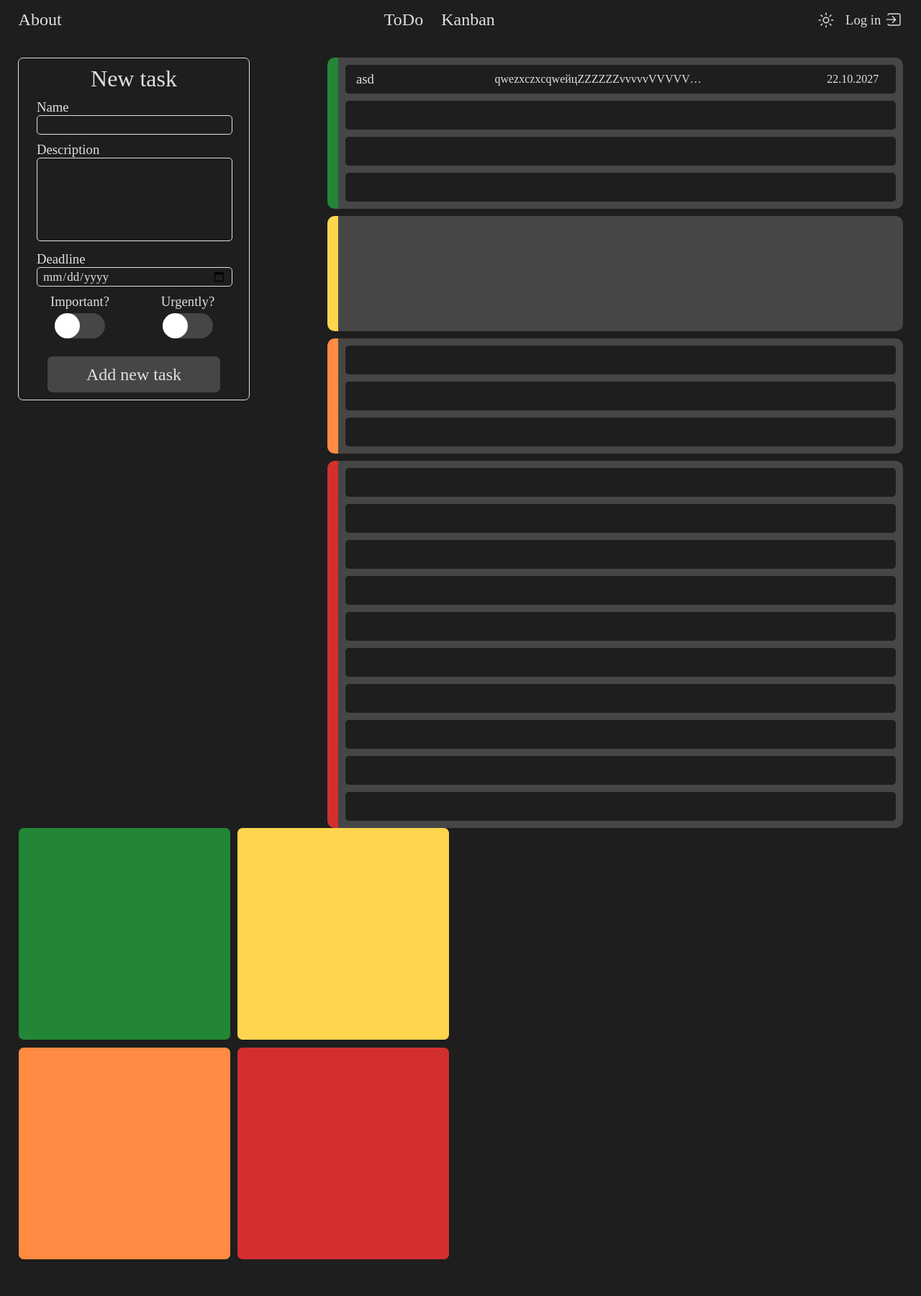
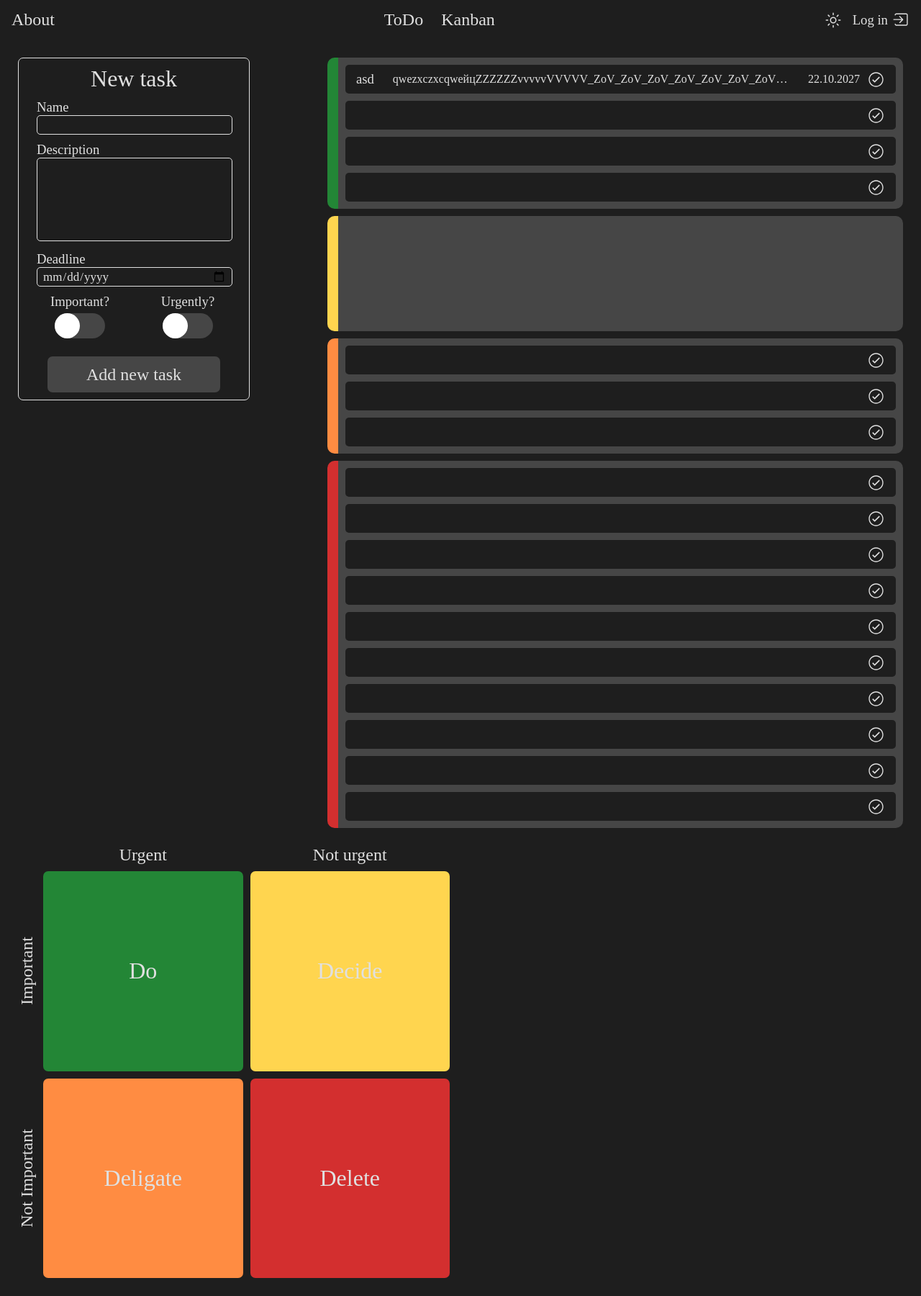
Before and after one commit to praes666/TaskMaster, a React (Vite) app in the folder front/: page /todo in a window 1280 px wide. Shown: the whole page at 72% size. Before the commit the page ends 1775 px from the top, so only its background shows below. Built offline with nearby package versions, Linux system fonts and the light colour scheme.

Commit message:
Полная верстка тудушника

```diff
--- a/front/src/components/pages/page404.tsx
+++ b/front/src/components/pages/page404.tsx
@@ -1,9 +1,9 @@
 import { Link } from "react-router-dom"
 export default function page404() {
     return <div style={{display: 'flex', justifyContent: 'center', alignItems: 'center', height: '75%', flexDirection: 'column'}}>
-        <h1>
+        <h1  style={{color: 'var(--third-color)'}}>
             Cтраница не найдена
         </h1>
-        <Link to='/about' style={{textDecoration: 'none', color: '#000'}}>На главную</Link>
+        <Link to='/about' style={{textDecoration: 'none', color: 'var(--third-color)'}}>На главную</Link>
     </div>
 }
--- a/front/src/components/pages/todo.tsx
+++ b/front/src/components/pages/todo.tsx
@@ -1,7 +1,5 @@
+import { IoIosCheckmarkCircleOutline } from "react-icons/io";
 import '../../styles/todo_page.scss'
-import {Simulate} from "react-dom/test-utils";
-import dragOver = Simulate.dragOver;
-import resize = Simulate.resize;
 
 export default function todo(){
 
@@ -14,9 +12,16 @@ export default function todo(){
     function EisTask({ task }){
         return(
             <div className='eis_task'>
-                <h3>{task?.name}</h3>
-                <p>{task?.description}</p>
-                <h4>{task?.deadline}</h4>
+                <div className='task_left'>
+                    <h3>{task?.name}</h3>
+                </div>
+                <div className='task_center'>
+                    <p>{task?.description}</p>
+                </div>
+                <div className='task_right'>
+                    <h4>{task?.deadline}</h4>
+                    <IoIosCheckmarkCircleOutline className='done_checkmark'/>
+                </div>
             </div>
         )
     }
@@ -32,8 +37,7 @@ export default function todo(){
                     </div>
                     <div className='task_title'>
                         <h3>Description</h3>
-                        {/*<input style={{height: '100px', textAlign: 'start'}}  type="text" name="" id=""/>*/}
-                        <textarea style={{resize: 'none', height: '100px', padding: '7px'}} name="" id="" ></textarea>
+                        <textarea style={{resize: 'none', height: '100px', padding: '7px'}} name="" id=""></textarea>
                     </div>
                     <div className='task_title'>
                         <h3>Deadline</h3>
@@ -71,12 +75,32 @@ export default function todo(){
             </div>
 
             <div className='eis_div'>
-                <div style={{backgroundColor: 'var(--green)'}}></div>
-                <div style={{backgroundColor: 'var(--yellow)'}}></div>
-                <div style={{backgroundColor: 'var(--orange)'}}></div>
-                <div style={{backgroundColor: 'var(--red)'}}></div>
+                <div></div>
+                <div className='eis_side_text'>
+                    <h2>Urgent</h2>
+                </div>
+                <div className='eis_side_text'>
+                    <h2>Not urgent</h2>
+                </div>
+                <div className='eis_side_text'>
+                    <h2  style={{transform: 'rotate(270deg)'}}>Important</h2>
+                </div>
+                <div style={{backgroundColor: 'var(--green)'}}>
+                    <h1>Do</h1>
+                </div>
+                <div style={{backgroundColor: 'var(--yellow)'}}>
+                    <h1>Decide</h1>
+                </div>
+                <div className='eis_side_text'>
+                    <h2  style={{transform: 'rotate(270deg)'}}>Not Important</h2>
+                </div>
+                <div style={{backgroundColor: 'var(--orange)'}}>
+                    <h1>Deligate</h1>
+                </div>
+                <div style={{backgroundColor: 'var(--red)'}}>
+                    <h1>Delete</h1>
+                </div>
             </div>
-
         </div>
     )
 }
--- a/front/src/styles/header.scss
+++ b/front/src/styles/header.scss
@@ -23,11 +23,10 @@ header{
 
   top: 0;
   height: $header-height;
-  padding: 0 2%;
+  padding: 0 16px;
   justify-content: space-between;
   background-color: var(--first-color);
   display: flex;
-
 }
 
 .header_left{
@@ -51,6 +50,7 @@ header{
     gap: 5px;
     height: 55%;
     cursor: pointer;
+    text-wrap: nowrap;
   }
 
   gap: 15px;
--- a/front/src/styles/index.scss
+++ b/front/src/styles/index.scss
@@ -60,6 +60,7 @@ h1, h2, h3, h4{
 }
 
 html, body, .root, .app{
+    width: 100%;
     height: 100%;
 }
 
--- a/front/src/styles/todo_page.scss
+++ b/front/src/styles/todo_page.scss
@@ -1,6 +1,7 @@
 @use './index.scss' as *;
 
 .todo_page{
+  width: calc(100% - 25px*2);
   display: flex;
   flex-wrap: wrap;
   flex-direction: row;
@@ -95,8 +96,10 @@
   align-items: center;
   border: 1px solid var(--third-color);
   margin-bottom: 25px;
-  position: sticky;
-  top: $header-height + 25px;
+  @media (width > 1190px) {
+    position: sticky;
+    top: $header-height + 25px;
+  }
 }
 
 .todo_tasks{
@@ -112,56 +115,87 @@
   }
   display: flex;
   flex-direction: column;
-  width: 800px;
+  width: 100%;
+  max-width: 800px;
   height: fit-content;
   gap: 10px;
+  margin-bottom: 25px;
 }
 
 .eis_task{
-  h3, h4{
-    color: var(--third-color);
-    max-width: 50%;
+  .task_left{
+    h3{
+      color: var(--third-color);
+    }
+  }
 
-    text-overflow: ellipsis;
-    overflow: hidden;
+  .task_center{
+    p{
+      text-overflow: ellipsis;
+      overflow: hidden;
+      color: var(--third-color);
+    }
+    width: 75%;
   }
-  h4{
-  min-width: 11%;
+
+  .task_right{
+    .done_checkmark{
+      width: 25px;
+      height: 25px;
+      color: var(--third-color);
+    }
+    h4{
+      color: var(--third-color);
+      width: auto;
+    }
+    display: flex;
+    flex-direction: row;
+    align-items: center;
+    gap: 10px;
   }
-  p{
-    max-width: 40%;
-    color: var(--third-color);
-    text-overflow: ellipsis;
-    overflow: hidden;
-  }
+
   width: calc(100% - 15px*2);
   height: 40px;
   background-color: var(--first-color);
   border-radius: 5px;
   display: flex;
   align-items: center;
-  justify-content: space-between;
   padding: 0 15px;
   text-wrap: nowrap;
   gap: 10px;
+
+  justify-content: space-between;
 }
 
 .eis_div{
-
+  .eis_side_text{
+    h2{
+      color: var(--third-color);
+    }
+    display: flex;
+    justify-content: center;
+    align-items: center;
+    text-wrap: nowrap;
+  }
   div{
-    width: 49%;
-    height: 49%;
+    h1{
+      color: var(--third-color);
+    }
+    width: 100%;
+    height: 100%;
     border-radius: 7px;
+    display: flex;
+    justify-content: center;
+    align-items: center;
+    text-align: center;
   }
-
-  justify-content: center;
   width: 600px;
   aspect-ratio: 1/1;
-  height: fit-content;
-  display: flex;
-  flex-wrap: wrap;
-  gap: 10px;
-
+  max-height: 600px;
   position: sticky;
   top: $header-height + 25px;
+  gap: 10px;
+  display: grid;
+  grid-template-columns: 25px repeat(2, 1fr);
+  grid-template-rows: 25px repeat(2, 1fr);
 }
```
Also changed, not shown: 2 other files (tests, documents, lock files or other folders).
